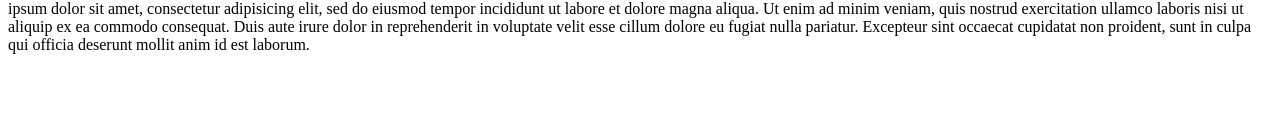
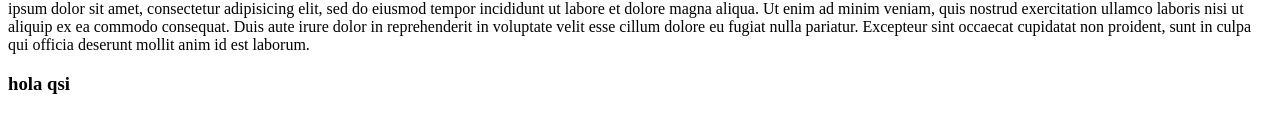
Before and after one commit to tefiwatson/desafioclase15, a plain HTML site: page index.html in a window 1280 px wide. Shown: the part 150-282 px from the top of the page. Drawn offline with Linux system fonts and the light colour scheme.

Commit message:
agregue titulos

```diff
--- a/index.html
+++ b/index.html
@@ -23,5 +23,7 @@
 	proident, sunt in culpa qui officia deserunt mollit anim id est laborum.</p>
 </div>
 
+
+<h3>hola qsi</h3>
 </body>
 </html>
```
